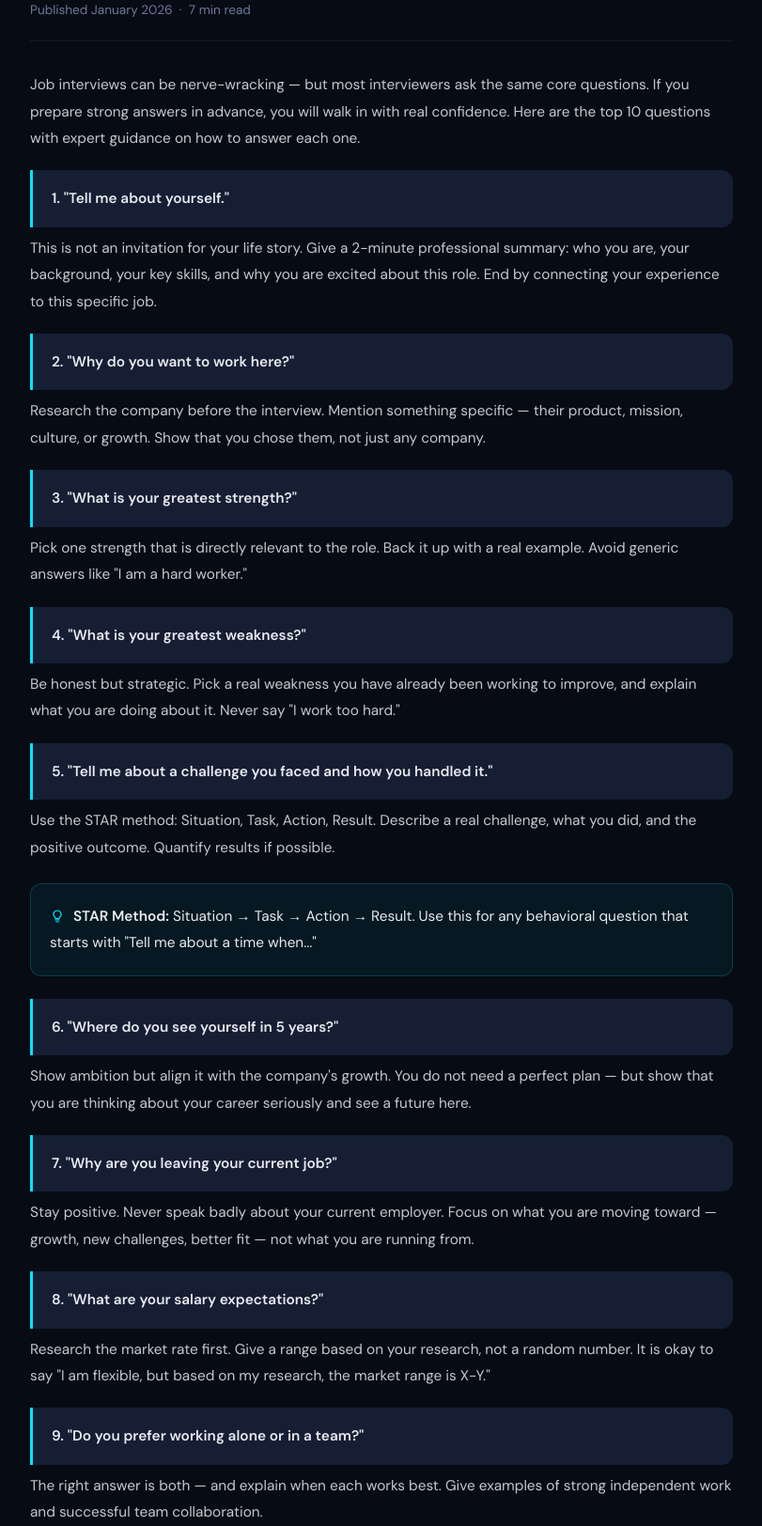
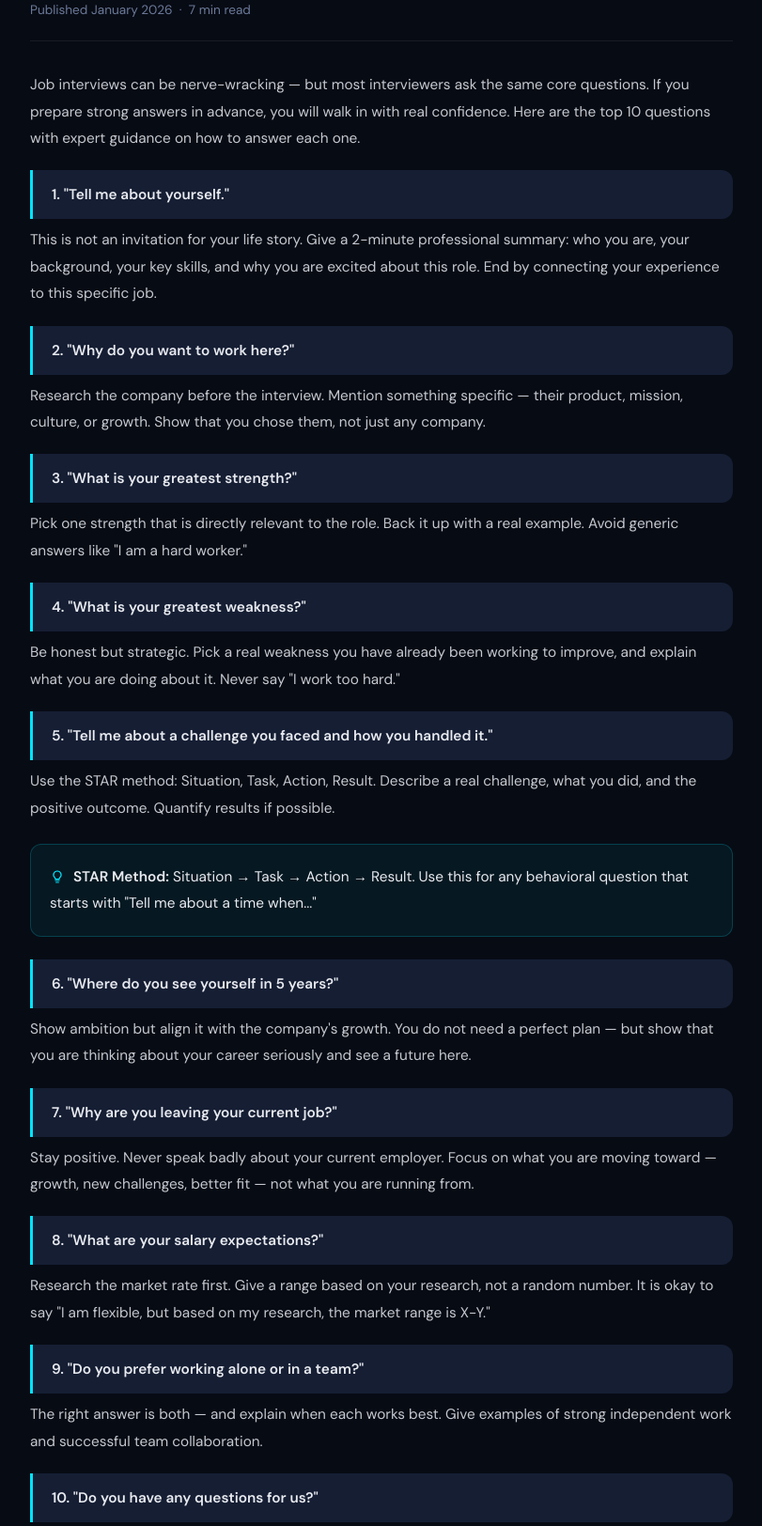
Before and after one commit to Kashifasif2493/jobhunt, a Flask app: page /blog/interview-tips in a window 1280 px wide. Shown: the part 312-1936 px from the top of the page at 94% size, without its empty margins (234-1045 px from the left). Run offline with Flask 3, Linux system fonts and the light colour scheme.

Commit message:
Add files via upload

````diff
--- a/jobhunt-main/templates/blog_interview.html
+++ b/jobhunt-main/templates/blog_interview.html
@@ -26,6 +26,7 @@
   .article-body p { color:rgba(232,234,240,0.85); line-height:1.85; font-size:0.96rem; margin-bottom:14px; }
   .q-box { background:var(--surface2); border-left:3px solid var(--accent); border-radius:0 12px 12px 0; padding:16px 20px; margin:20px 0 8px; }
   .q-box p { margin:0; font-weight:600; color:var(--text); }
+  .article-body h2.q-box { font-family:'DM Sans',sans-serif; font-size:0.96rem; font-weight:600; color:var(--text); background:var(--surface2); border-left:3px solid var(--accent); border-radius:0 12px 12px 0; padding:16px 20px; margin:20px 0 8px; }
   .tip-box { background:rgba(0,229,255,0.06); border:1px solid rgba(0,229,255,0.2); border-radius:12px; padding:20px; margin:24px 0; }
   .tip-box p { margin:0; color:var(--text); }
   .back-link { display:inline-flex; align-items:center; gap:8px; color:var(--muted); text-decoration:none; font-size:0.88rem; margin-bottom:32px; transition:color 0.2s; }
@@ -44,26 +45,26 @@
   <div class="article-meta">Published January 2026 &nbsp;·&nbsp; 7 min read</div>
   <div class="article-body">
     <p>Job interviews can be nerve-wracking — but most interviewers ask the same core questions. If you prepare strong answers in advance, you will walk in with real confidence. Here are the top 10 questions with expert guidance on how to answer each one.</p>
-    <div class="q-box"><p>1. "Tell me about yourself."</p></div>
+    <h2 class="q-box">1. "Tell me about yourself."</h2>
     <p>This is not an invitation for your life story. Give a 2-minute professional summary: who you are, your background, your key skills, and why you are excited about this role. End by connecting your experience to this specific job.</p>
-    <div class="q-box"><p>2. "Why do you want to work here?"</p></div>
+    <h2 class="q-box">2. "Why do you want to work here?"</h2>
     <p>Research the company before the interview. Mention something specific — their product, mission, culture, or growth. Show that you chose them, not just any company.</p>
-    <div class="q-box"><p>3. "What is your greatest strength?"</p></div>
+    <h2 class="q-box">3. "What is your greatest strength?"</h2>
     <p>Pick one strength that is directly relevant to the role. Back it up with a real example. Avoid generic answers like "I am a hard worker."</p>
-    <div class="q-box"><p>4. "What is your greatest weakness?"</p></div>
+    <h2 class="q-box">4. "What is your greatest weakness?"</h2>
     <p>Be honest but strategic. Pick a real weakness you have already been working to improve, and explain what you are doing about it. Never say "I work too hard."</p>
-    <div class="q-box"><p>5. "Tell me about a challenge you faced and how you handled it."</p></div>
+    <h2 class="q-box">5. "Tell me about a challenge you faced and how you handled it."</h2>
     <p>Use the STAR method: Situation, Task, Action, Result. Describe a real challenge, what you did, and the positive outcome. Quantify results if possible.</p>
     <div class="tip-box"><p><svg viewBox="0 0 24 24" width="16" height="16" fill="none" stroke="currentColor" stroke-width="1.8" stroke-linecap="round" stroke-linejoin="round" style="vertical-align:-3px;margin-right:5px;color:var(--accent)"><path d="M9 18h6"/><path d="M10 21h4"/><path d="M12 3a6 6 0 0 0-4 10.5c.7.6 1 1.3 1 2.5h6c0-1.2.3-1.9 1-2.5A6 6 0 0 0 12 3z"/></svg> <strong>STAR Method:</strong> Situation → Task → Action → Result. Use this for any behavioral question that starts with "Tell me about a time when..."</p></div>
-    <div class="q-box"><p>6. "Where do you see yourself in 5 years?"</p></div>
+    <h2 class="q-box">6. "Where do you see yourself in 5 years?"</h2>
     <p>Show ambition but align it with the company's growth. You do not need a perfect plan — but show that you are thinking about your career seriously and see a future here.</p>
-    <div class="q-box"><p>7. "Why are you leaving your current job?"</p></div>
+    <h2 class="q-box">7. "Why are you leaving your current job?"</h2>
     <p>Stay positive. Never speak badly about your current employer. Focus on what you are moving toward — growth, new challenges, better fit — not what you are running from.</p>
-    <div class="q-box"><p>8. "What are your salary expectations?"</p></div>
+    <h2 class="q-box">8. "What are your salary expectations?"</h2>
     <p>Research the market rate first. Give a range based on your research, not a random number. It is okay to say "I am flexible, but based on my research, the market range is X-Y."</p>
-    <div class="q-box"><p>9. "Do you prefer working alone or in a team?"</p></div>
+    <h2 class="q-box">9. "Do you prefer working alone or in a team?"</h2>
     <p>The right answer is both — and explain when each works best. Give examples of strong independent work and successful team collaboration.</p>
-    <div class="q-box"><p>10. "Do you have any questions for us?"</p></div>
+    <h2 class="q-box">10. "Do you have any questions for us?"</h2>
     <p>Always say yes. Ask about the team, the biggest challenges in the role, how success is measured, or what the culture is like. Asking good questions shows genuine interest.</p>
     <div class="tip-box"><p><svg viewBox="0 0 24 24" width="16" height="16" fill="none" stroke="currentColor" stroke-width="1.8" stroke-linecap="round" stroke-linejoin="round" style="vertical-align:-3px;margin-right:5px;color:var(--accent)"><path d="M13 3s5 1 6 6c-3 0-6 1-8 3l-1 5-4-4 5-1c2-2 3-5 2-9z"/><circle cx="9" cy="15" r="1"/><path d="M6 21c0-2 1-3 3-3"/></svg> Ready to apply? <a href="/" style="color:var(--accent)">Find jobs on JobHunt →</a></p></div>
 
--- a/jobhunt-main/templates/blog_work_from_home_2026.html
+++ b/jobhunt-main/templates/blog_work_from_home_2026.html
@@ -56,7 +56,6 @@
 
   <div class="article-body">
 
-```
 <p>
   Work from home jobs continue to grow in popularity as companies embrace remote teams and flexible working arrangements. However, many job seekers still struggle to find genuine opportunities among countless scams and misleading advertisements.
 </p>
@@ -119,7 +118,6 @@
 <p>
   Legitimate work from home jobs are available in nearly every industry. By focusing on trusted platforms, improving your skills, and avoiding scams, you can build a successful remote career in 2026 and beyond.
 </p>
-```
 
 
     <div class="author-box" style="display:flex; align-items:center; gap:12px; background:rgba(0,229,255,0.04); border:1px solid rgba(0,229,255,0.15); border-radius:12px; padding:16px 20px; margin:28px 0;">
````
